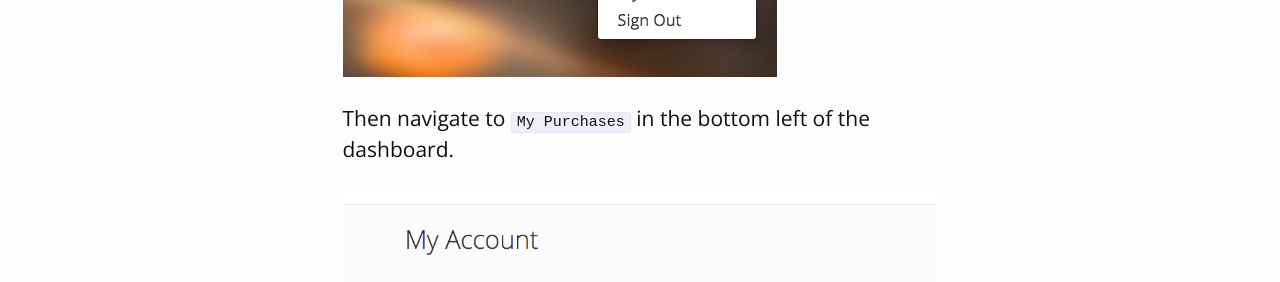
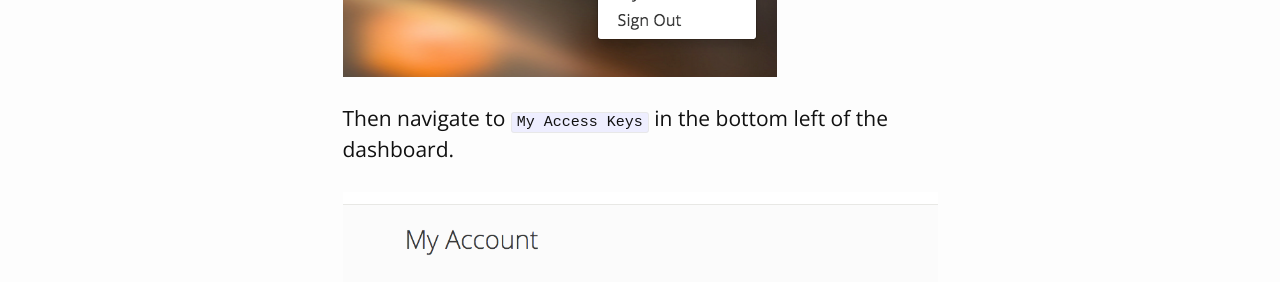
Before and after one commit to JoshuaSoileau/relead-marketing, a Jekyll site: the page built from _posts/2016-06-09-composer-install-invalid-credentials-errors-on-magento-2.md, in a window 1280 px wide and 900 px high, scrolled down 1442 px. Shown: the part 146-428 px from the top of the window. Built offline with Jekyll 4.4.1, drawn with Linux system fonts in a browser that asks for light colours.

Commit message:
Fix wrong word

```diff
--- a/_posts/2016-06-09-composer-install-invalid-credentials-errors-on-magento-2.md
+++ b/_posts/2016-06-09-composer-install-invalid-credentials-errors-on-magento-2.md
@@ -54,7 +54,7 @@
 
 ![My Account Dropdown]({{ site.url }}/images/my-account-dropdown.png)
 
-Then navigate to `My Purchases` in the bottom left of the dashboard.
+Then navigate to `My Access Keys` in the bottom left of the dashboard.
 
 ![My Account Dropdown]({{ site.url }}/images/my-account-dashboard.png)
 
```
